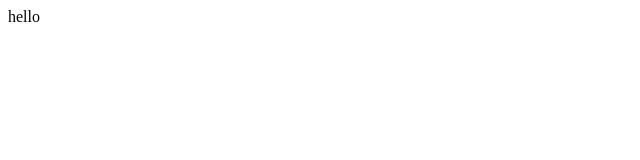
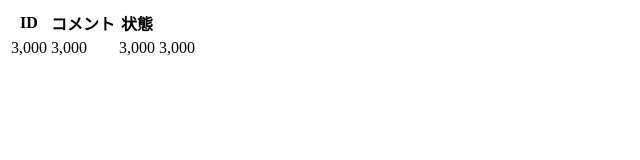
Before and after one commit to yuki-data/vue_sample_todo_app, a plain HTML site: page index.html in a window 1280 px wide. Shown: the whole page, without its empty margins (0-640 px from the left). Drawn offline with nearby package versions, Linux system fonts and the light colour scheme.

Commit message:
表のテンプレート追加

```diff
--- a/index.html
+++ b/index.html
@@ -6,7 +6,24 @@
   </head>
   <body>
     <div id="app">
-      {{ message }}
+      <table>
+        <thead>
+          <tr>
+            <th class="id">ID</th>
+            <th class="comment">コメント</th>
+            <th class="state">状態</th>
+            <th class="button"></th>
+          </tr>
+        </thead>
+        <tbody>
+          <tr>
+            <td>3,000</td>
+            <td>3,000</td>
+            <td>3,000</td>
+            <td>3,000</td>
+          </tr>
+        </tbody>
+      </table>
       <!-- 入力欄と投稿ボタン -->
       <!-- todoリストと削除ボタン -->
     </div>
```
